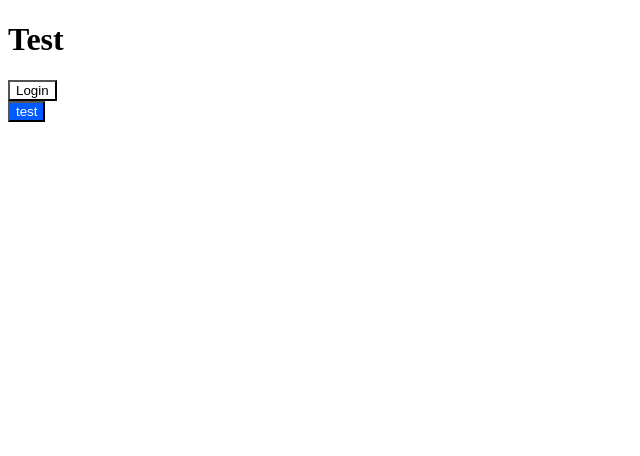
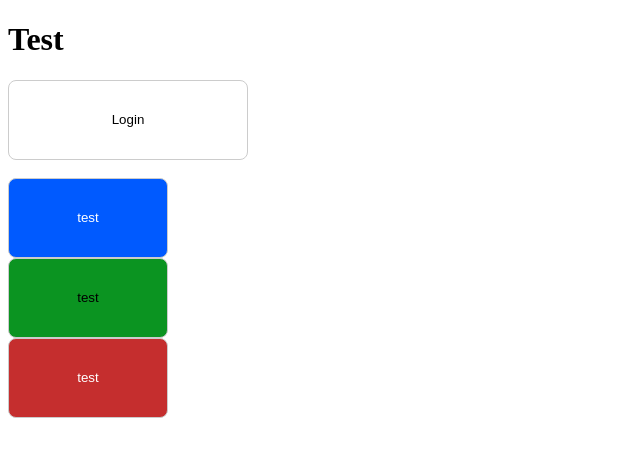
Before and after one commit to justusbruegmann/stechuhr, a Next.js app: page /login in a window 1280 px wide. Shown: the top 456 px of the page, without its empty margins (0-640 px from the left). Built offline with nearby package versions, Linux system fonts and the light colour scheme.

Commit message:
finished first design and implementation of the universal button Component

```diff
--- a/src/components/Button.module.css
+++ b/src/components/Button.module.css
@@ -22,3 +22,8 @@
 .button:hover {
     cursor: pointer;
 }
+
+.button {
+    border: 1px solid #ccc;
+    border-radius: .5rem;
+}
--- a/src/components/Button.tsx
+++ b/src/components/Button.tsx
@@ -3,13 +3,23 @@ import styles from './Button.module.css';
 type Props = {
     type?: 'primary' | 'accent';
     label: string;
+    width?: number | string; // number -> rem, string -> raw CSS (e.g. '50%' or '3rem')
+    height?: number | string; // number -> rem, string -> raw CSS
 };
 
-export default function Button({type = 'primary', label}: Props) {
-    const className = type === 'primary' ? styles['button-normal'] : styles['button-accent'];
+export default function Button({type = 'primary', label, height, width}: Props) {
+    const variantClass =    type === 'primary' ? styles['button-normal']
+         : type === 'accent' ? styles['button-accent']
+         : type === 'success' ? styles['button-success']
+         : styles['button-error'];
+
+    const style: React.CSSProperties = {};
+    if (width !== undefined) style.width = typeof width === 'number' ? `${width}rem` : width;
+    if (height !== undefined) style.height = typeof height === 'number' ? `${height}rem` : height;
     return (
         <div className="button">
-            <button className={`${className}`}>{label}</button>
+            <button className={`${variantClass} ${styles.button}`} style={style}
+                    onClick={() => console.log("Test")}>{label}</button>
         </div>
     );
 }
--- a/src/pages/login.tsx
+++ b/src/pages/login.tsx
@@ -1,11 +1,14 @@
 import Button from "@/components/Button";
 
-export default function Home() {
+export default function Login() {
     return (
         <>
         <h1>Test</h1>
-            <Button label={"Login"} type={"primary"}/>
-            <Button label={"test"} type={"accent"}/>
+            <Button label={"Login"} type={"primary"} height={5} width={15}/>
+            <br/>
+            <Button label={"test"} type={"accent"} height={5} width={10}/>
+            <Button label={"test"} type={"success"} height={5} width={10}/>
+            <Button label={"test"} type={"error"} height={5} width={10}/>
         </>
     );
 }
```
